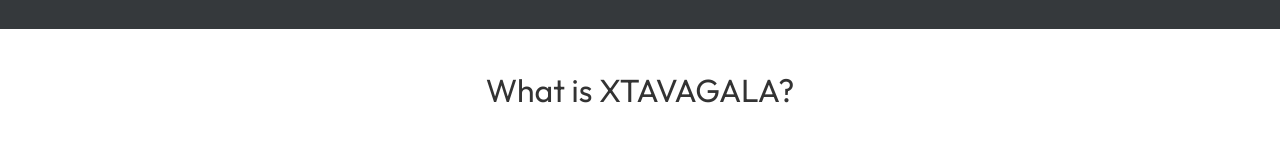
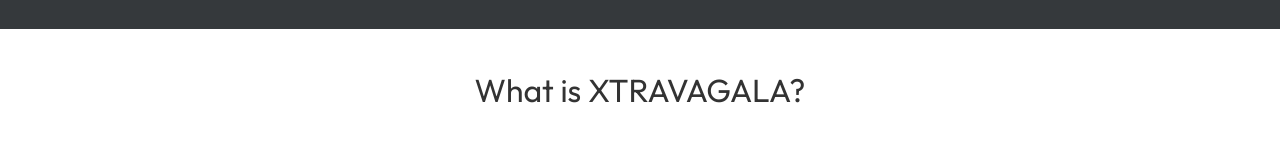
Before and after one commit to jiro1106/final-project-group-2-webdevt, a React (Create React App) app in the folder final-project/: page /user in a window 1280 px wide. Shown: the part 2565-2725 px from the top of the page. Built offline with nearby package versions, Linux system fonts and the light colour scheme; a web font is replaced by a local one.

Commit message:
grammar change to about page and added link for the navbar components

```diff
--- a/final-project/src/components/About.js
+++ b/final-project/src/components/About.js
@@ -30,7 +30,7 @@ const About = () => {
 
   return (
     <div className="about-container">
-      <h1 className="about-h1">What is XTAVAGALA?</h1>
+      <h1 className="about-h1">What is XTRAVAGALA?</h1>
       <div className="carousel">
         <button className="arrow prev" onClick={prevSlide}>
           &#8592; {/* Left arrow */}
--- a/final-project/src/components/Navbar.js
+++ b/final-project/src/components/Navbar.js
@@ -11,9 +11,9 @@ export const Navbar = () => {
             <div className="right-section">
                 <ul>
                     <li><Link to='/' className='hmtbn'>Home</Link></li>
-                    <li>Services</li>
-                    <li>About Us</li>
-                    <li>Contact Us</li>
+                    <li><Link to= '/services'>Services</Link></li>
+                    <li><Link to='/about'>About Us</Link></li>
+                    <li><Link to='/contact'>Contact Us</Link></li>
                 </ul>
                 <div className="drop-down">
                     <button className="button-87">Log In</button>
```
